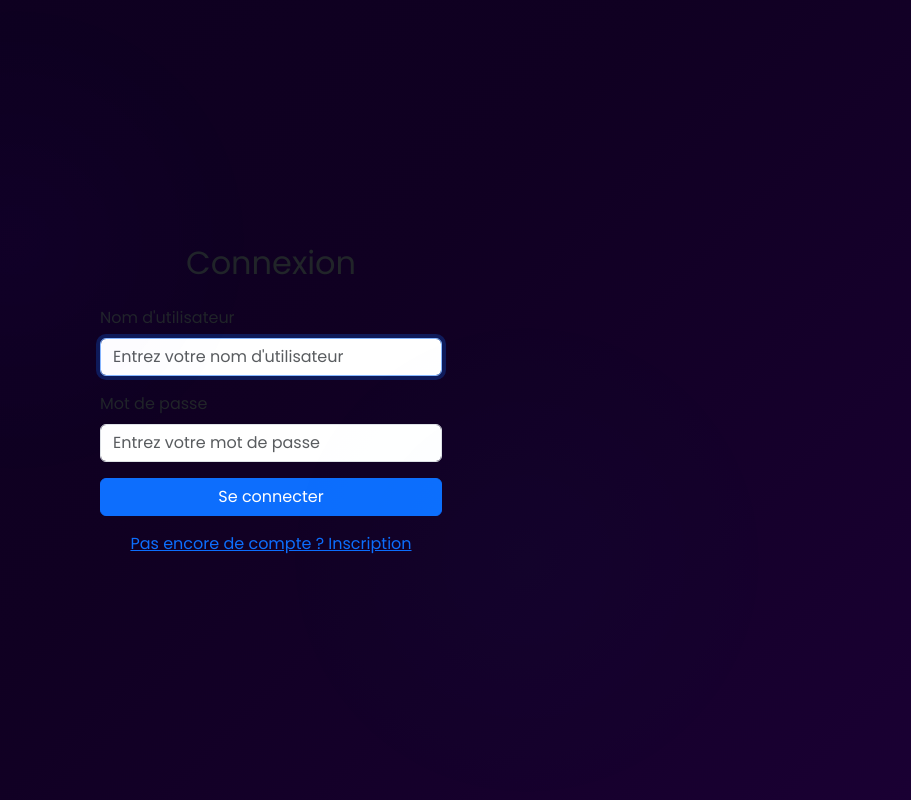
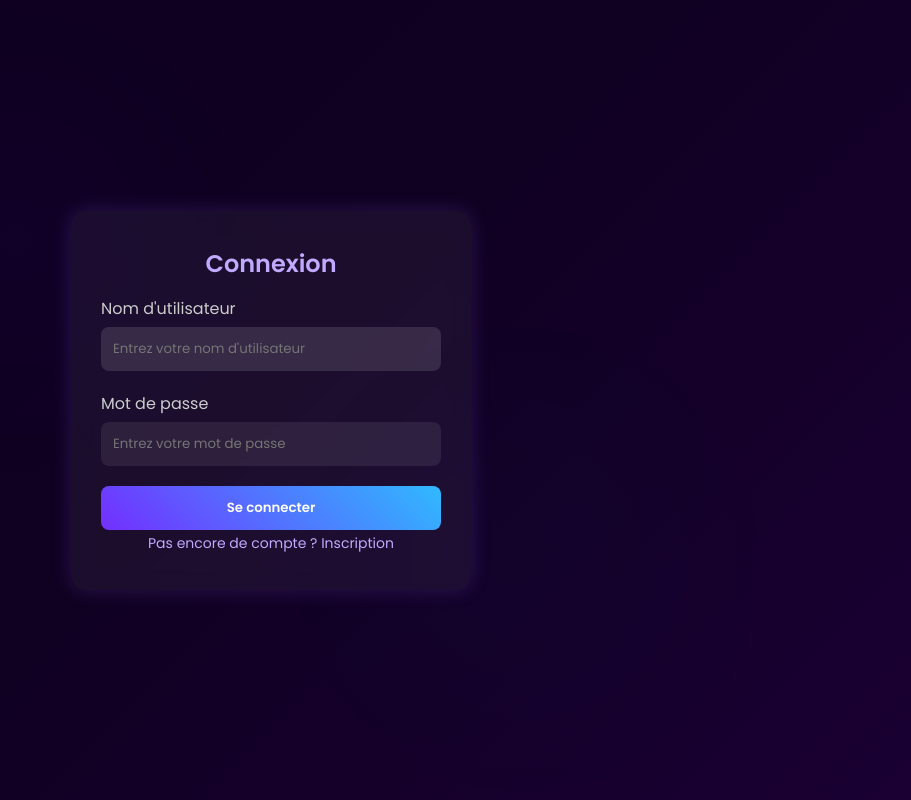
Before and after one commit to brendayologaza4/Robot-trader, a Flask app: page /login in a window 1280 px wide. Shown: the whole page, without its empty margins (369-1280 px from the left). Run offline with Flask 3, Linux system fonts and the light colour scheme; some libraries are stand-ins or nearby versions.

Commit message:
Update login.html

```diff
--- a/templates/login.html
+++ b/templates/login.html
@@ -6,25 +6,26 @@
     <meta name="viewport" content="width=device-width, initial-scale=1">
     <link rel="stylesheet" href="{{ url_for('static', filename='style.css') }}">
     <link href="https://fonts.googleapis.com/css2?family=Orbitron:wght@500;700&family=Poppins:wght@400;600&display=swap" rel="stylesheet">
-    <link rel="stylesheet" href="https://cdn.jsdelivr.net/npm/bootstrap@5.3.3/dist/css/bootstrap.min.css">
 </head>
-<body class="d-flex justify-content-center align-items-center min-vh-100">
+<body class="auth-body">
 
-    <div class="login-container p-4 rounded">
-        <h2 class="text-center mb-4">Connexion</h2>
+    <div class="auth-section">
+        <div class="form-container">
+            <h2 class="mb-4">Connexion</h2>
             <form action="/login" method="post" novalidate>
                 <div class="mb-3">
                     <label for="username" class="form-label">Nom d'utilisateur</label>
-                <input type="text" id="username" name="username" class="form-control" required autocomplete="username" autofocus placeholder="Entrez votre nom d'utilisateur">
+                    <input type="text" id="username" name="username" class="form-input" required autocomplete="username" autofocus placeholder="Entrez votre nom d'utilisateur">
                 </div>
                 <div class="mb-3">
                     <label for="password" class="form-label">Mot de passe</label>
-                <input type="password" id="password" name="password" class="form-control" required autocomplete="current-password" placeholder="Entrez votre mot de passe">
+                    <input type="password" id="password" name="password" class="form-input" required autocomplete="current-password" placeholder="Entrez votre mot de passe">
                 </div>
-            <button type="submit" class="btn btn-primary w-100">Se connecter</button>
+                <button type="submit" class="btn-submit">Se connecter</button>
             </form>
             <div class="text-center mt-3">
-            <a href="/register">Pas encore de compte ? Inscription</a>
+                <a href="/register" class="auth-link">Pas encore de compte ? Inscription</a>
+            </div>
         </div>
     </div>
 
```
Lines whose indentation alone changed are shown as unchanged.
